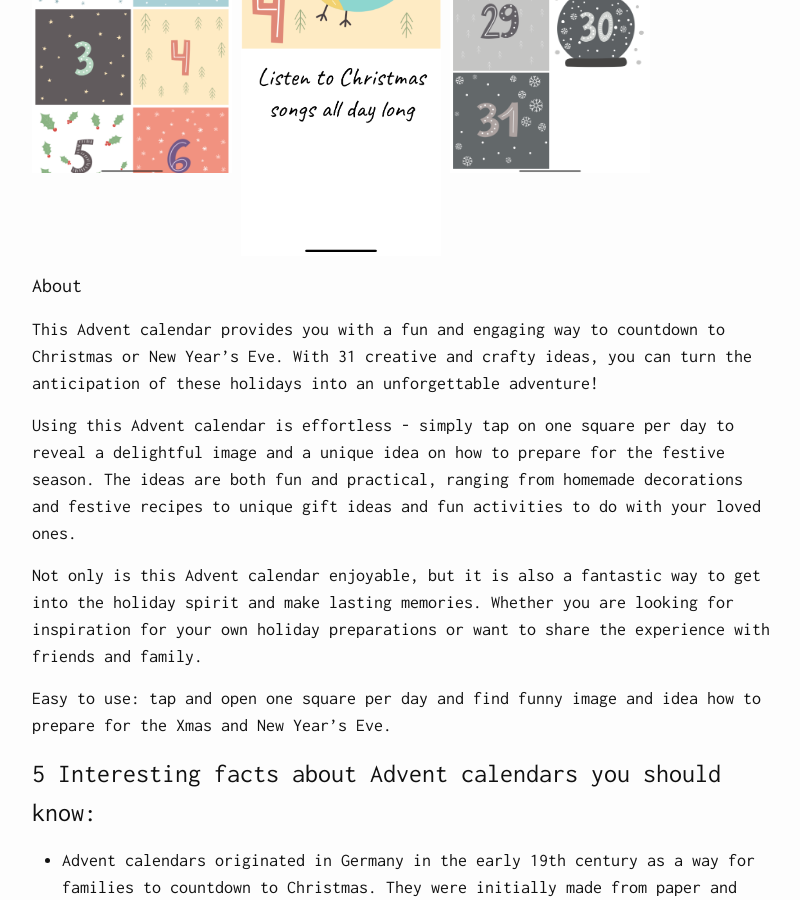
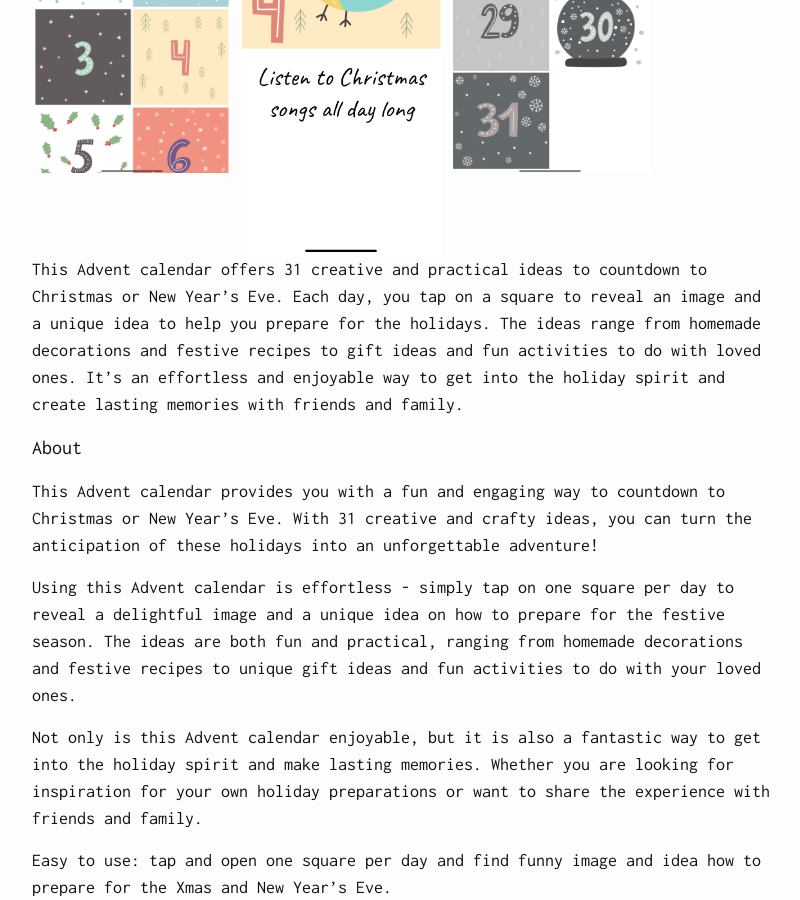
Before and after one commit to handcraftedsoftware/pages, a Jekyll site: the page built from _posts/2020-12-19-advent-calendar-en.md, in a window 1280 px wide and 900 px high, scrolled down 355 px. Shown: the whole window, without its empty margins (238-1038 px from the left). Built offline with Jekyll 4.4.1, drawn with Linux system fonts in a browser that asks for light colours; some web fonts are replaced; some of the changed lines change nothing that is shown.

Commit message:
Update 2020-12-19-advent-calendar-en.md

```diff
--- a/_posts/2020-12-19-advent-calendar-en.md
+++ b/_posts/2020-12-19-advent-calendar-en.md
@@ -3,11 +3,12 @@ layout: post
 title:  "Advent Calendar"
 date:   2020-12-19
 permalink: /apps/advent-calendar-en
-excerpt: "This Advent calendar offers 31 creative and practical ideas to countdown to Christmas or New Year's Eve. Each day, you tap on a square to reveal an image and a unique idea to help you prepare for the holidays. The ideas range from homemade decorations and festive recipes to gift ideas and fun activities to do with loved ones. It's an effortless and enjoyable way to get into the holiday spirit and create lasting memories with friends and family."
 ---
 <img src="/assets/images/advent/1.png" width="200"/>
 <img src="/assets/images/advent/6.png" width="200"/>
 <img src="/assets/images/advent/5.png" width="200"/>
+<br/>
+This Advent calendar offers 31 creative and practical ideas to countdown to Christmas or New Year's Eve. Each day, you tap on a square to reveal an image and a unique idea to help you prepare for the holidays. The ideas range from homemade decorations and festive recipes to gift ideas and fun activities to do with loved ones. It's an effortless and enjoyable way to get into the holiday spirit and create lasting memories with friends and family.
 
 #### About
 
```
